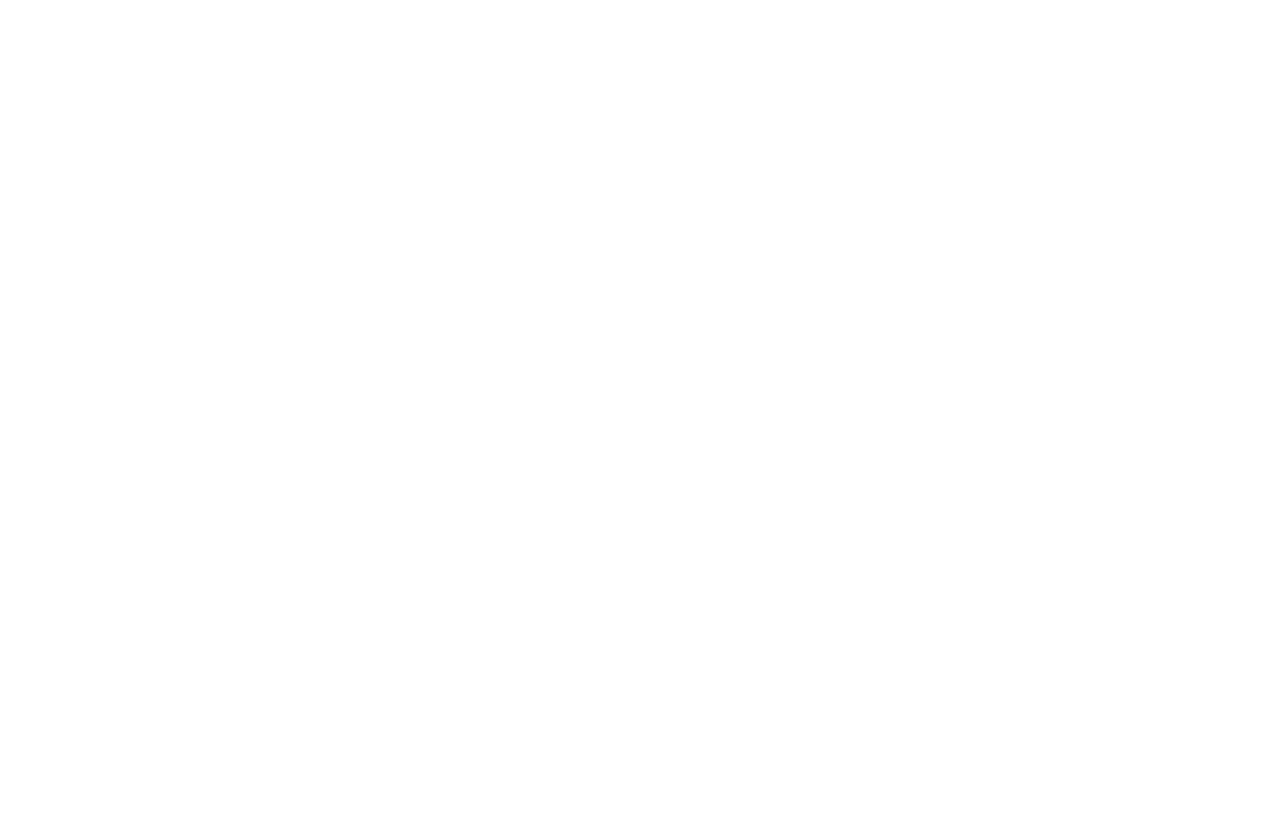
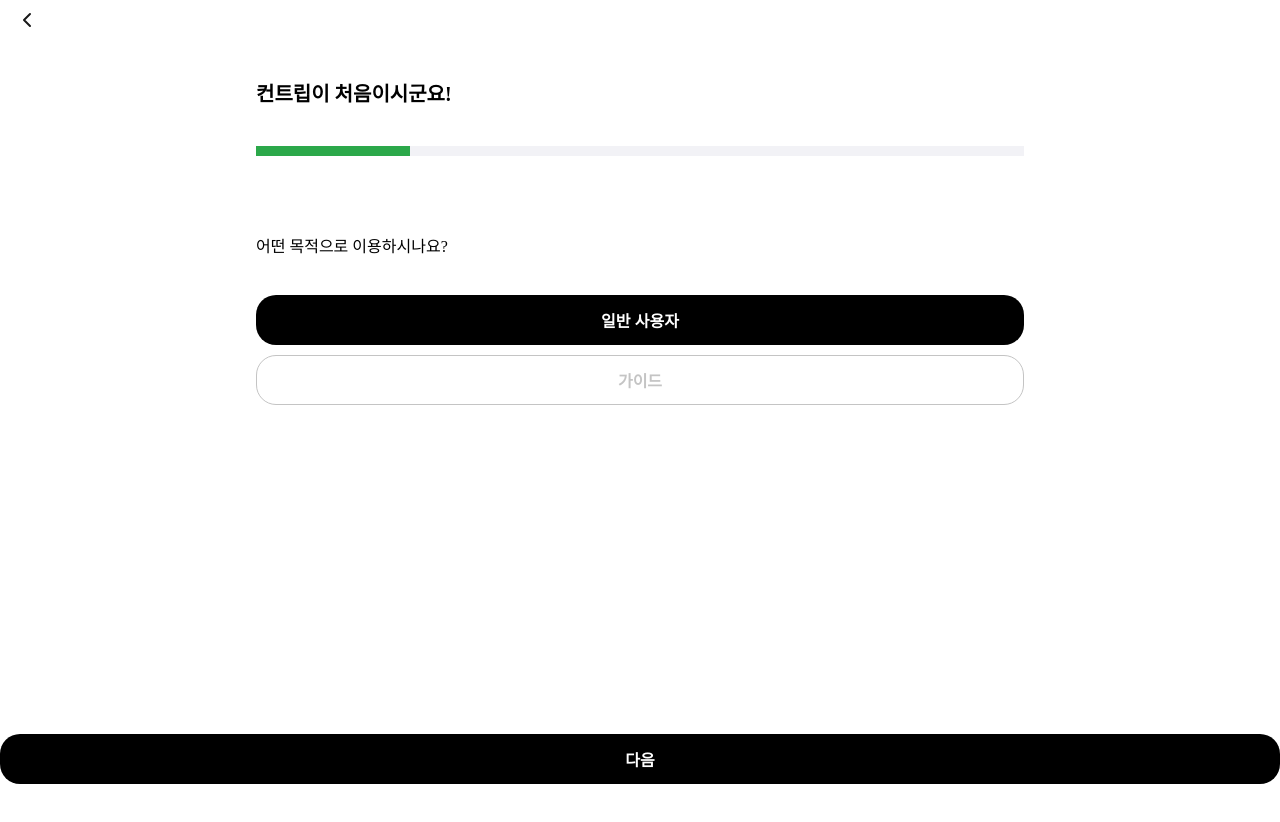
Before and after one commit to ynawhocodes/countrip-frontend, a React (Create React App) app: page / in a window 1280 px wide. Shown: the top 822 px of the page. Before the commit the page ends 800 px from the top, so only its background shows below. Built offline with nearby package versions, Linux system fonts and the light colour scheme.

Commit message:
[feat] #2 SelectUserTypeView UI 작업

```diff
--- a/src/App.tsx
+++ b/src/App.tsx
@@ -1,8 +1,10 @@
 import React from 'react'
+import SelectUserTypeView from './pages/signUp/SelectUserTypeView'
 
 function App() {
   return (
     <>
+      <SelectUserTypeView></SelectUserTypeView>
     </>
   )
 }
--- a/src/pages/signUp/SelectUserTypeView.tsx
+++ b/src/pages/signUp/SelectUserTypeView.tsx
@@ -1,8 +1,39 @@
 import React from 'react'
 import styled from 'styled-components'
+import Header from '../../components/common/Header'
 import { colors } from '../../styles/variables'
+import {
+  StyledCommonBlackButton,
+  StyledCommonGrayBorderWhiteButton,
+  StyledCommonWrap,
+  StyledCommonBlackBottomButton,
+} from '../../styles/common'
+import { StyledProgressBar, StyledTitle } from '../../styles/signUp-styles'
 
 const SelectUserTypeView = () => {
+  const totalSteps = 5
+  const currentStep = 3
+  return (
+    <>
+      <Header />
+      <StyledCommonWrap>
+        <StyledTitle>컨트립이 처음이시군요!</StyledTitle>
+        <StyledProgressBar totalSteps={5} currentStep={1} />
+        <StyledContent>어떤 목적으로 이용하시나요?</StyledContent>
+        <StyledCommonBlackButton style={{ marginBottom: 10 }}>
+          일반 사용자
+        </StyledCommonBlackButton>
+        <StyledCommonGrayBorderWhiteButton>
+          가이드
+        </StyledCommonGrayBorderWhiteButton>
+      </StyledCommonWrap>
+      <StyledCommonBlackBottomButton>다음</StyledCommonBlackBottomButton>
+    </>
+  )
+}
+export default SelectUserTypeView
 
-};
-export default SelectUserTypeView;
+const StyledContent = styled.p`
+  margin-bottom: 5%;
+  font-size: 16px;
+`
--- a/src/styles/common.ts
+++ b/src/styles/common.ts
@@ -4,7 +4,6 @@
 export const StyledCommonWrap = styled.main`
   padding: 0 20px;
   margin: 0 auto;
-  background-color: black;
   height: 100%;
   @media (min-width: 769px) {
     width: 768px;
@@ -36,10 +35,28 @@
   border-radius: 20px;
   border-style: none;
   font-size: 16px;
+  font-weight: 700;
 `;
 export const StyledCommonBlackButton = styled(StyledCommonButton)`
   color: white;
   background-color: black;
+  &:hover {
+    background-color: ${colors.gray4};
+  }
+`;
+export const StyledCommonGrayBorderWhiteButton = styled(StyledCommonButton)`
+  color: ${colors.gray2};
+  background-color: white;
+  border: 1.5px ${colors.gray2} solid;
+  &:hover {
+    background-color: ${colors.gray3};
+  }
+`;
+export const StyledCommonBlackBottomButton = styled(StyledCommonButton)`
+  color: white;
+  background-color: black;
+  position: sticky;
+  bottom: 2%;
   &:hover {
     background-color: ${colors.gray4};
   }
--- /dev/null
+++ b/src/styles/signUp-styles.ts
@@ -0,0 +1,33 @@
+import styled from 'styled-components'
+import { colors } from './variables'
+
+export const StyledTitle = styled.h1`
+  margin-top: 5%;
+  font-size: 20px;
+`
+interface StyledProgressBarProps {
+  totalSteps?: number;
+  currentStep?: number;
+}
+export const StyledProgressBar = styled.div<StyledProgressBarProps>`
+  height: 10px;
+  margin-top: 5%;
+  margin-bottom: 10%;
+  background: linear-gradient(
+    to right,
+    ${colors.green} 0%,
+    ${colors.green} ${props => ((props.currentStep ?? 0) / (props.totalSteps ?? 1)) * 100}%,
+    ${colors.gray1} ${props => ((props.currentStep ?? 0) / (props.totalSteps ?? 1)) * 100}%,
+    ${colors.gray1} 100%
+  );
+`
+export const StyledCommonFlexContainer = styled.div<{
+  align?: string;
+  justify?:string;
+  padding?: string;
+}>`
+  display: flex;
+  align-items: ${({ align }) => (align ? align : 'center')};
+  justify-content: ${({ justify }) => (justify ? justify : 'center')};
+  padding: ${({ padding }) => (padding ? padding : '0')};
+`;
```
